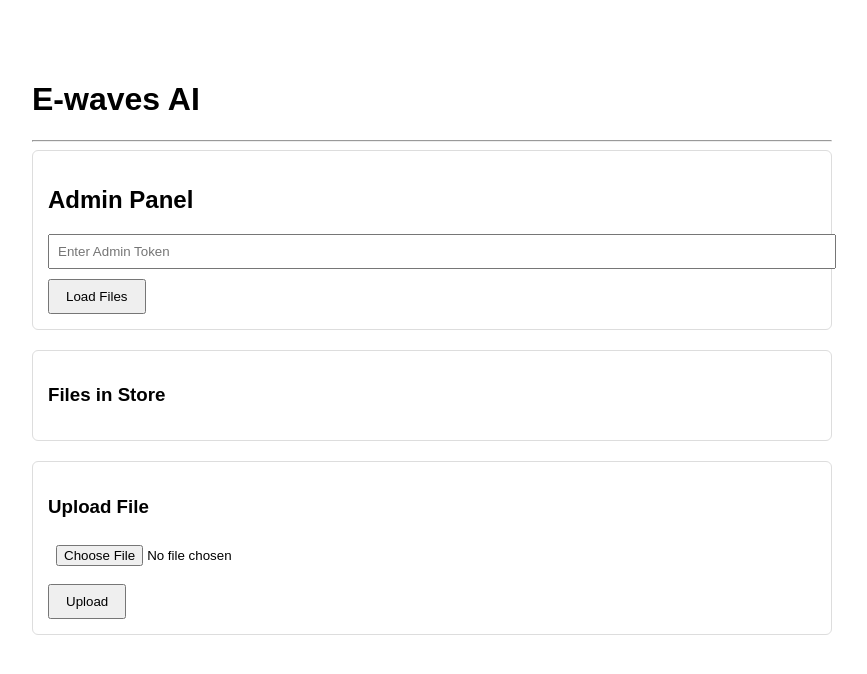
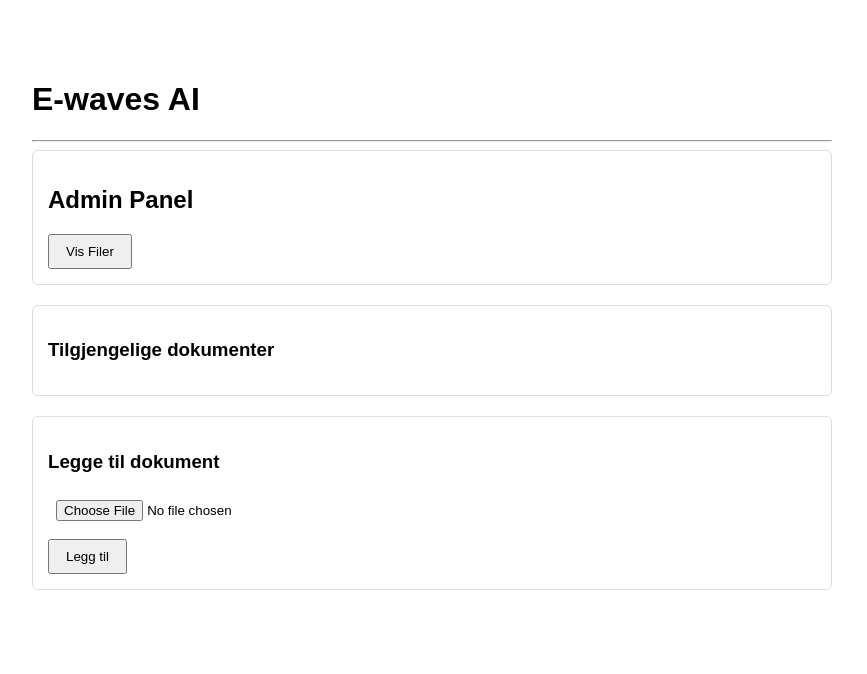
Before and after one commit to ayuubomer/Wavey, a Flask app: page /admin in a window 1280 px wide. Shown: the top 674 px of the page, without its empty margins (208-1075 px from the left). Run offline with Flask 3, Linux system fonts and the light colour scheme; parts of the project's set-up code (start-up, migrations or seed data) failed here and were passed over.

Commit message:
små forbedringer

```diff
--- a/templates/admin.html
+++ b/templates/admin.html
@@ -4,24 +4,24 @@
 
 <div class="card">
     <h2>Admin Panel</h2>
-    <input type="password" id="adminToken" placeholder="Enter Admin Token">
-    <button onclick="loadFiles()">Load Files</button>
+    <!-- <input type="password" id="adminToken" placeholder="Enter Admin Token"> -->
+    <button onclick="loadFiles()">Vis Filer</button>
 </div>
 
 <div class="card">
-    <h3>Files in Store</h3>
+    <h3>Tilgjengelige dokumenter</h3>
     <ul id="fileList"></ul>
 </div>
 
 <div class="card">
-    <h3>Upload File</h3>
+    <h3>Legge til dokument</h3>
     <input type="file" id="fileInput">
-    <button onclick="uploadFile()">Upload</button>
+    <button onclick="uploadFile()">Legg til</button>
 </div>
 
 <script>
 async function loadFiles() {
-    const token = document.getElementById("adminToken").value;
+    //const token = document.getElementById("adminToken").value;
 
     const response = await fetch("/admin/files", {
         // headers: {
```
